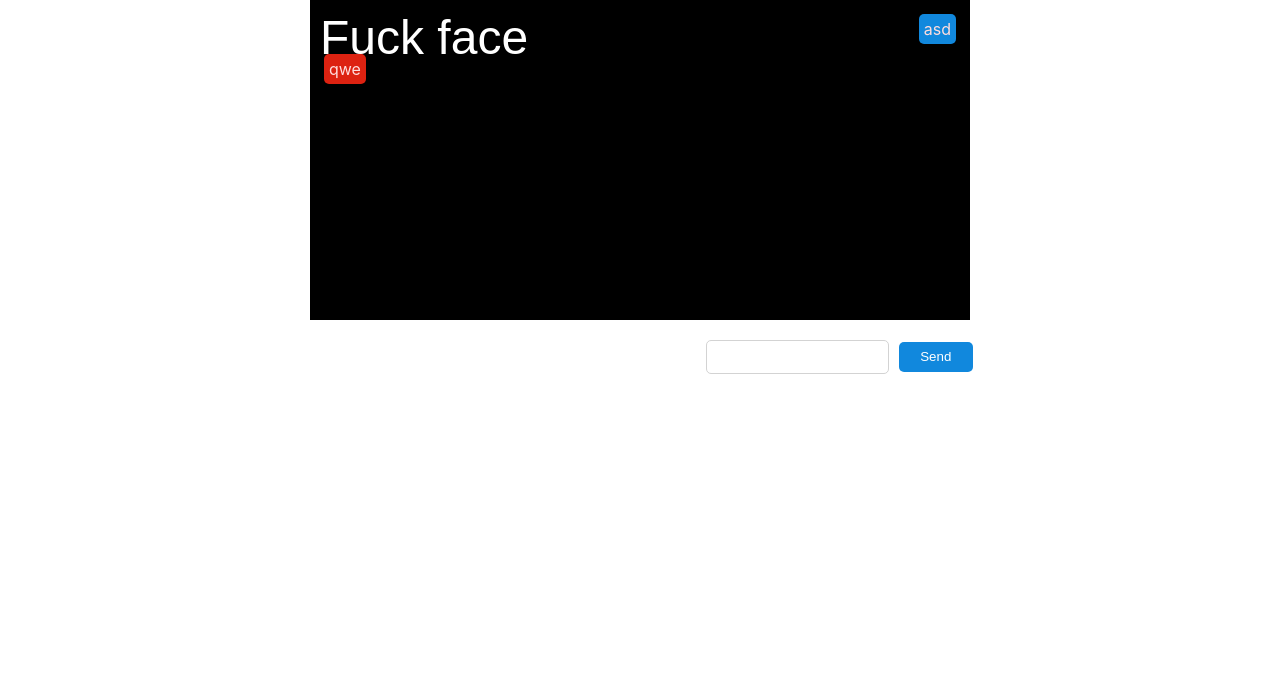
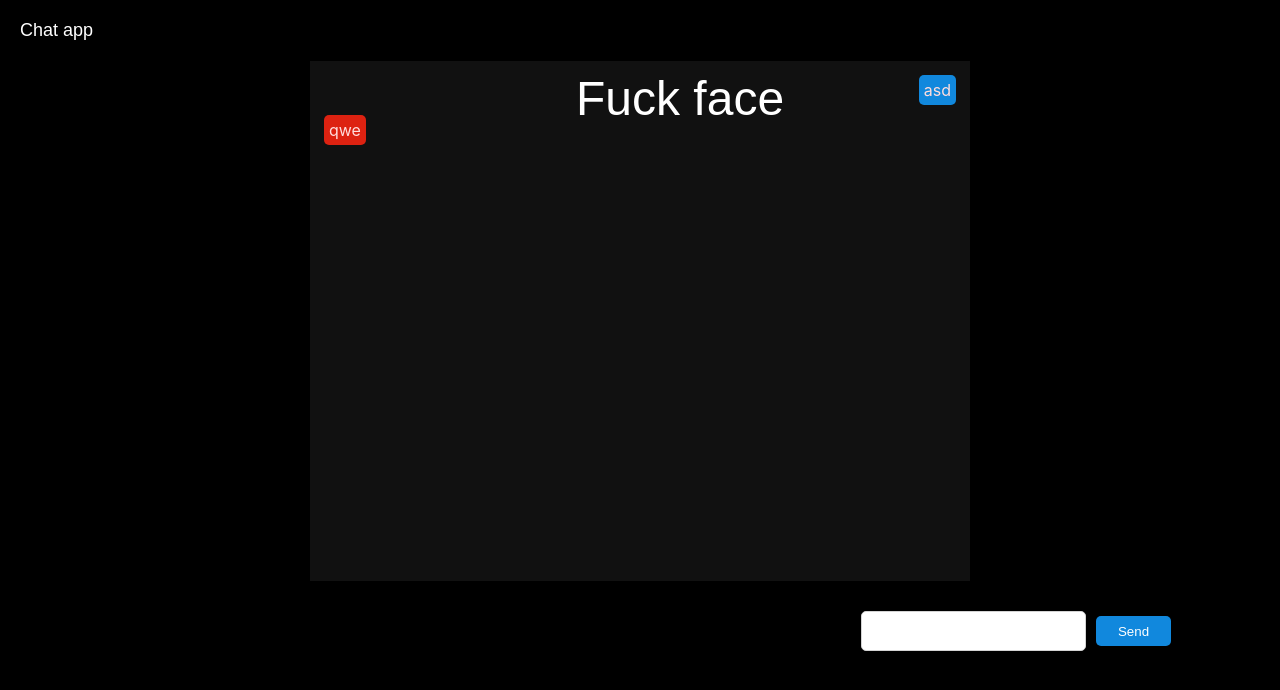
Before and after one commit to tgabor7/chat, a React (Create React App) app: page / in a window 1280 px wide. Shown: the top 690 px of the page. Built offline with nearby package versions, Linux system fonts and the light colour scheme.

Commit message:
Time for backend

```diff
--- a/src/App.css
+++ b/src/App.css
@@ -3,12 +3,13 @@
 }
 
 .container {
-  background-color: black;
+  position: relative;
+  background-color: #111111;
   width: 50%;
   padding: 10px;
   margin: auto;
   overflow: auto;
-  height: 300px;
+  height: 500px;
 }
 .message0 {
   background-color: #1188dd;
@@ -51,7 +52,9 @@
   font-family: Arial, Helvetica, sans-serif;
   font-size: 48px;
   position: absolute;
+  left: 45%;
   color: white;
+  top: 10px;
   z-index: 1;
   text-align: center;
 }
@@ -60,6 +63,12 @@
   border: 1px lightgray solid;
   height: 4ch;
   margin-right: 10px;
+  font-family: Arial, Helvetica, sans-serif;
+  font-size: 16px;
+  font-weight: bold;
+}
+.messageField:focus {
+  border: gray 1px solid;
 }
 ::-webkit-scrollbar {
   width: 2px;
@@ -76,7 +85,25 @@
 ::-webkit-scrollbar-thumb:hover {
   background: #555;
 }
-.inputContainer {
+.innercontainer {
   position: absolute;
-  right: 24%;
+  bottom: 10px;
+  right: -600px;
+  z-index: 1;
+  height: 30%;
+  width: 135%;
 }
+.mainContainer {
+  background-color: black;
+  position: fixed;
+  width: 100%;
+  height: 100%;
+}
+.header {
+  background-color: #000000;
+  color: white;
+  text-align: left;
+  font-size: large;
+  font-family: Arial, Helvetica, sans-serif;
+  padding: 20px;
+}
--- a/src/App.js
+++ b/src/App.js
@@ -32,16 +32,17 @@ function App() {
   validateMessage.bind(this)
 
   return ( <div className="App">
+	  <div className="header"> Chat app</div>
+	  <div className="mainContainer">
 	<div className="container" ref={container}>
-	<div className="name">{name}</div>
+
 
 	<div className="messageContainer">
 	{messages_render}
 	</div>
 
 	</div>
-	<br/>
-	<div className="inputContainer">
+	<div className="innercontainer">
 	  <input type="text" class="messageField" ref={messageField}
 	 onFocus={e=>{
 
@@ -64,6 +65,8 @@ function App() {
 			scroll+=100
 		  },100)
 		  }} value="Send"></input></div>
+	<div className="name">{name}</div>
+	</div>
    </div>);
 }
 
```
Also changed, not shown: 1 other file (tests, documents, lock files or other folders).
